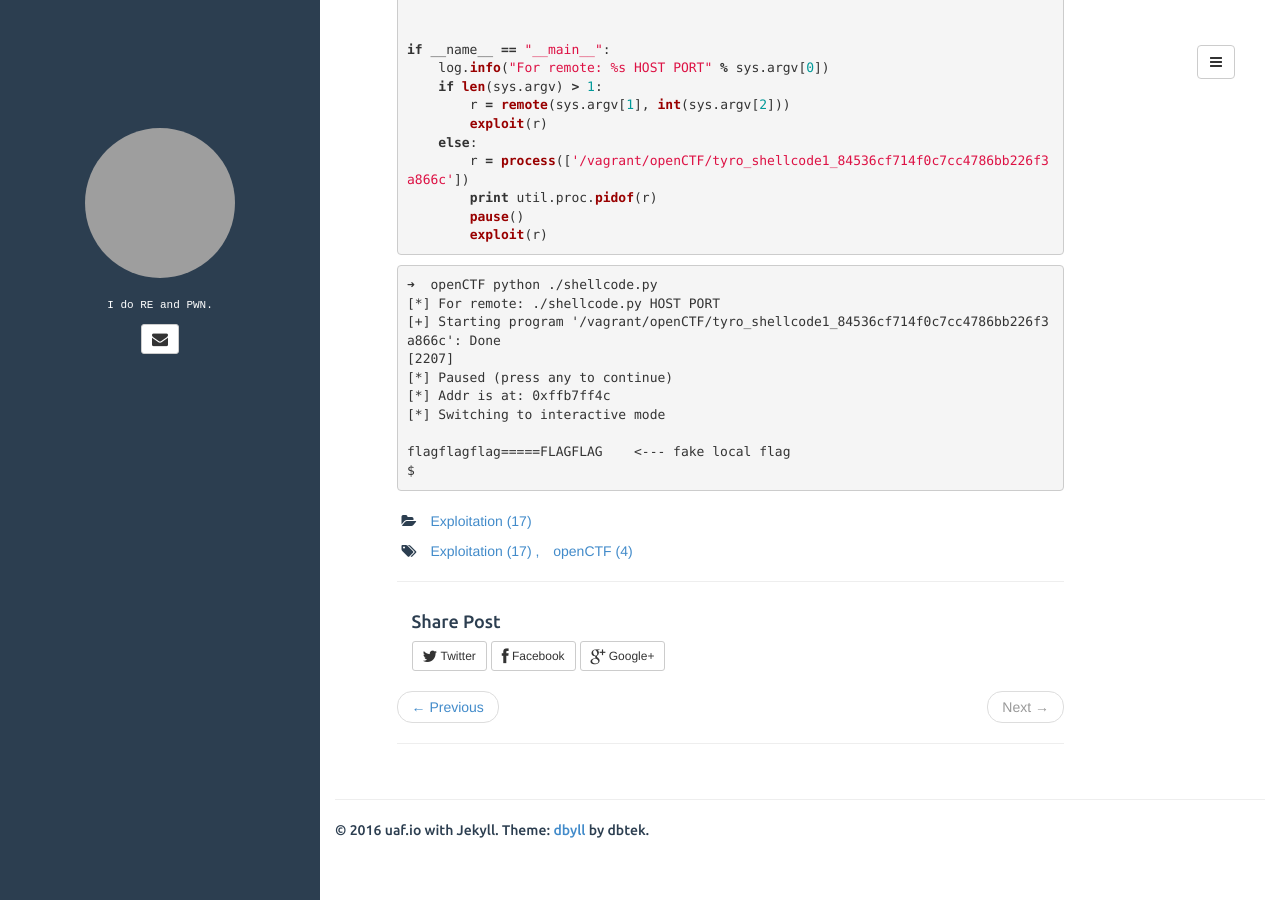
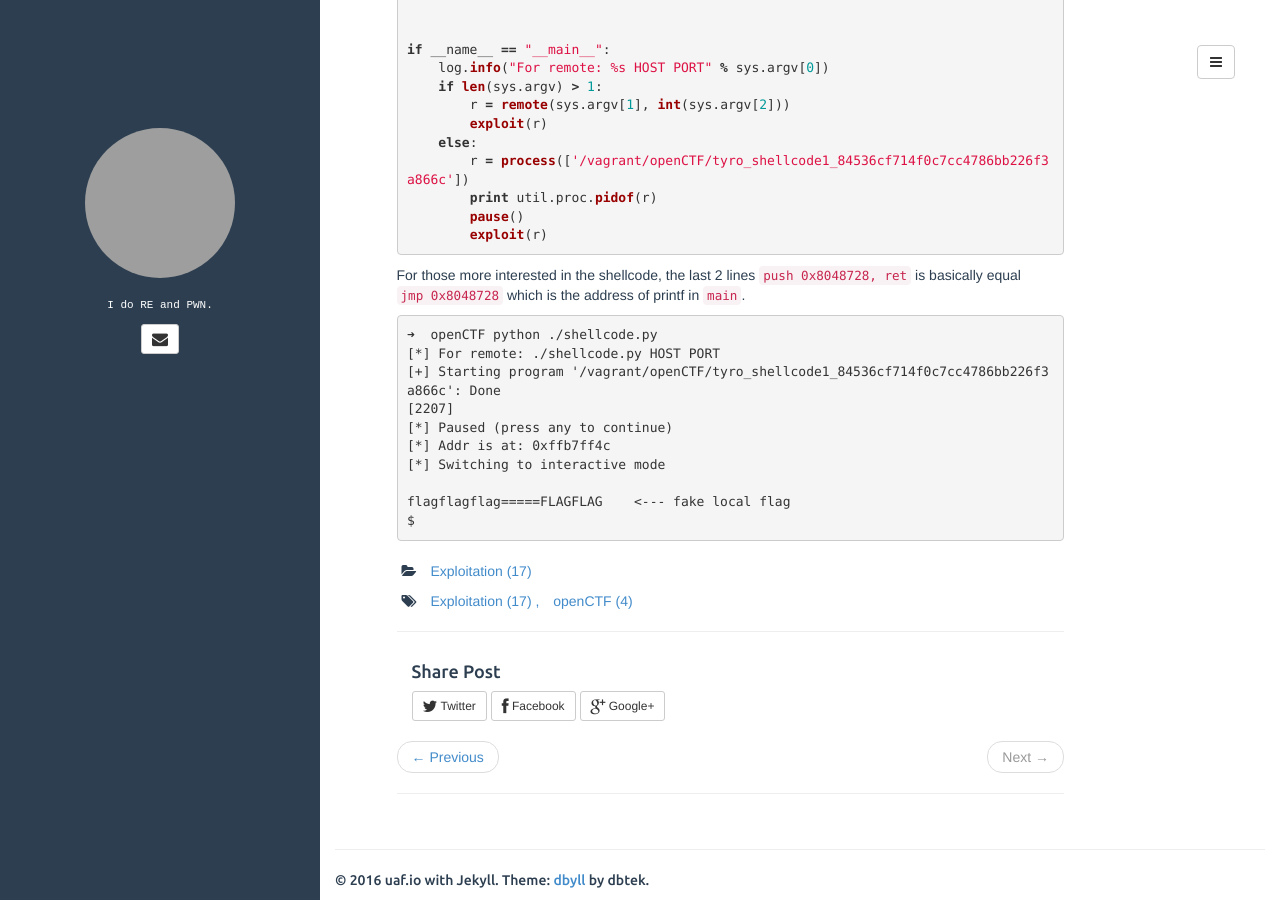
Before and after one commit to farazsth98/farazsth98.github.io, a Jekyll site: the page built from _posts/2016-08-05-openCTF-tyro_shellcode.md, in a window 1280 px wide and 900 px high, scrolled down 1547 px. Built offline with Jekyll 4.4.1, drawn with Linux system fonts in a browser that asks for light colours; comment, search, counter and statistics services are not loaded; grey boxes are pictures that could not be loaded.

Commit message:
tyro shellcode 1 50

```diff
--- a/_posts/2016-08-05-openCTF-tyro_shellcode.md
+++ b/_posts/2016-08-05-openCTF-tyro_shellcode.md
@@ -96,6 +96,8 @@ if __name__ == "__main__":
         exploit(r)
 {% endhighlight %}
 
+For those more interested in the shellcode, the last 2 lines `push 0x8048728, ret` is basically equal `jmp 0x8048728` which is the address of printf in `main`.
+
 {% highlight text %}
 ➜  openCTF python ./shellcode.py
 [*] For remote: ./shellcode.py HOST PORT
```
